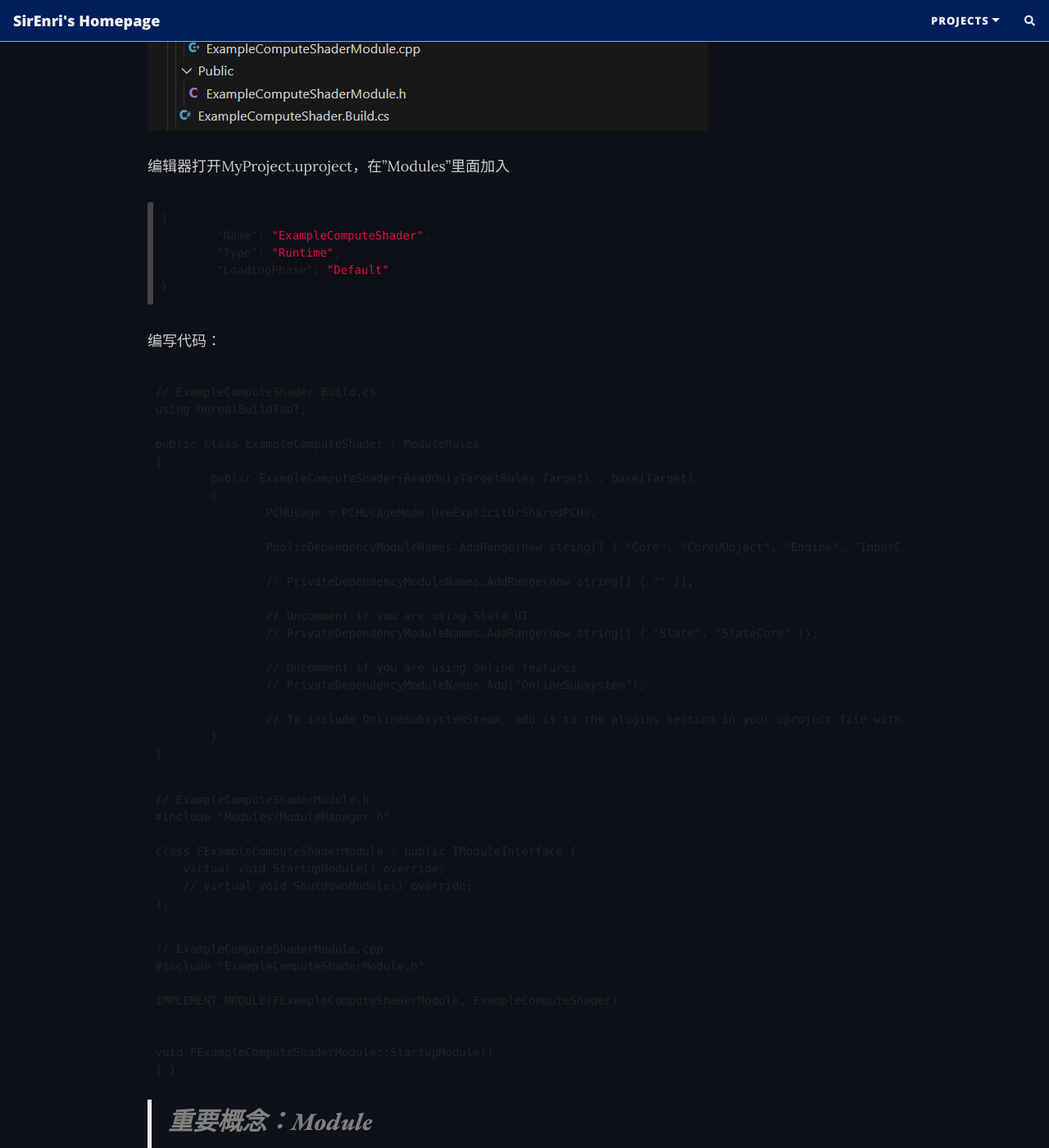
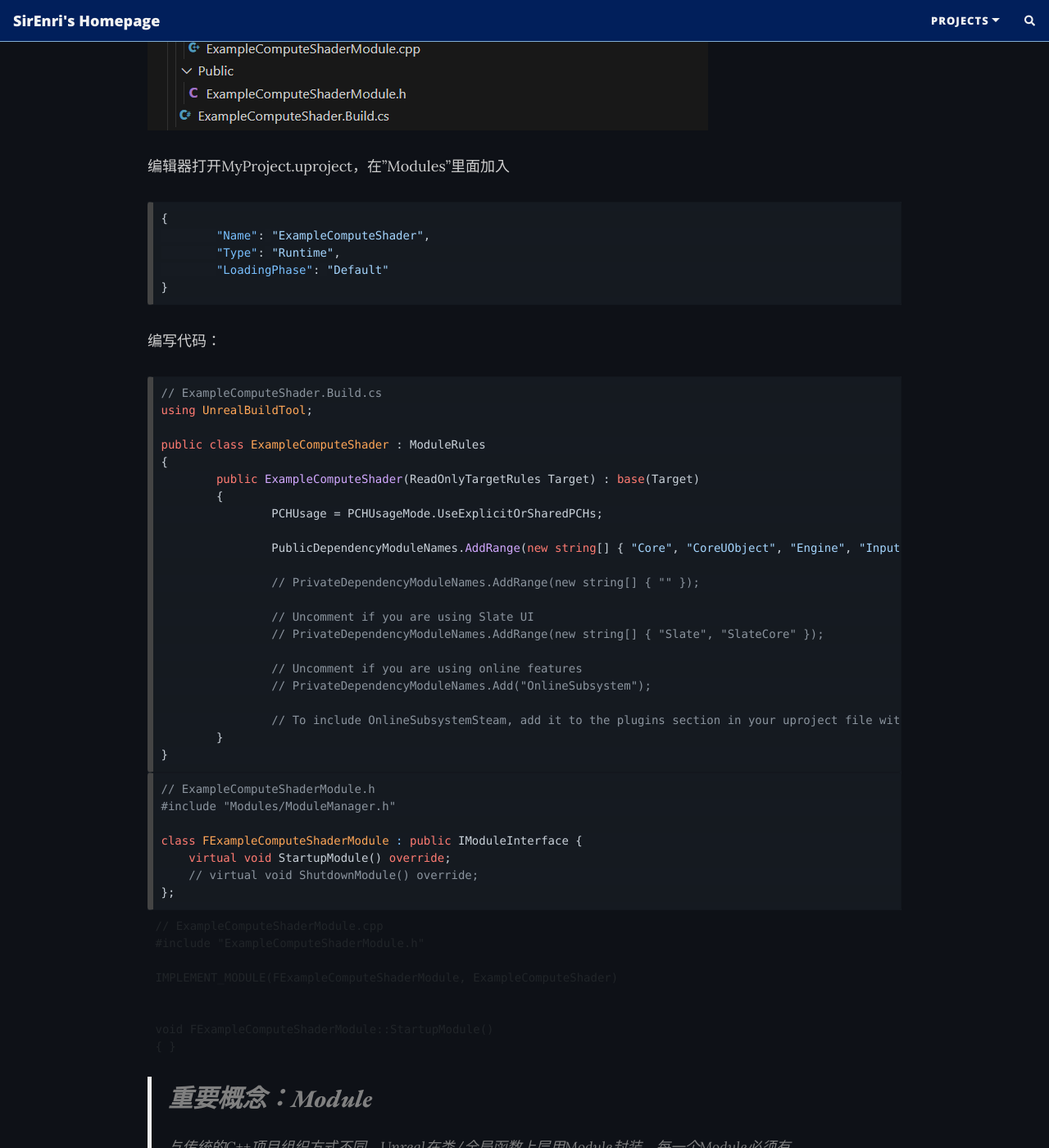
Before and after one commit to SirEnri2001/sirenri2001.github.io, a Jekyll site: the page built from _posts/2025-02-05-unreal-shader-tutorial-(Chinese).md, in a window 1280 px wide and 1400 px high, scrolled down 2536 px. Shown: the whole window at 82% size. Built offline with Jekyll 4.4.1, drawn with Linux system fonts in a browser that asks for light colours; nearby versions of some CDN libraries; comment, search, counter and statistics services are not loaded.

Commit message:
update code block style

````diff
--- a/_posts/2025-02-05-unreal-shader-tutorial-(Chinese).md
+++ b/_posts/2025-02-05-unreal-shader-tutorial-(Chinese).md
@@ -45,7 +45,7 @@
 
 编写代码：
 
-```C#
+```c#
 // ExampleComputeShader.Build.cs
 using UnrealBuildTool;
 
@@ -70,7 +70,7 @@
 }
 ```
 
-```C++
+```c++
 // ExampleComputeShaderModule.h
 #include "Modules/ModuleManager.h"
 
@@ -134,7 +134,7 @@
 
 打开项目根目录，新建Shaders/ExampleComputeShader.usf文件，输入HLSL代码：
 
-```c
+```c++
 // ExampleComputeShader.usf
 #include "/Engine/Public/Platform.ush"
 
@@ -522,7 +522,7 @@
 
 # 3.1 编写usf文件
 
-```c
+```c++
 // ExampleGrapihcsShader.usf
 #include "/Engine/Public/Platform.ush"
 // HLSL代码的文档见https://learn.microsoft.com/en-us/windows/win32/direct3dhlsl/dx-graphics-hlsl-reference
--- a/assets/css/beautifuljekyll.css
+++ b/assets/css/beautifuljekyll.css
@@ -838,8 +838,8 @@
 
 code {
   padding: 0.125rem 0.25rem;
-  color: #c7254e;
-  background-color: #f9f2f4;
+  color: #c9d1d9;
+  background-color: #161b22;
   border-radius: 0.25rem;
 }
 
--- a/assets/css/pygment_highlights.css
+++ b/assets/css/pygment_highlights.css
@@ -1,61 +1,113 @@
-/* .highlight  { background: #ffffff; } Dean commented out */
-/* .highlight pre { background-color: #fff; font-size: 16px } */
-.highlight .c { color: #999988; font-style: italic } /* Comment */
-.highlight .err { color: #a61717; background-color: #e3d2d2 } /* Error */
-.highlight .k { font-weight: bold } /* Keyword */
-.highlight .o { font-weight: bold } /* Operator */
-.highlight .cm { color: #999988; font-style: italic } /* Comment.Multiline */
-.highlight .cp { color: #999999; font-weight: bold } /* Comment.Preproc */
-.highlight .c1 { color: #999988; font-style: italic } /* Comment.Single */
-.highlight .cs { color: #999999; font-weight: bold; font-style: italic } /* Comment.Special */
-.highlight .gd { color: #000000; background-color: #ffdddd } /* Generic.Deleted */
-.highlight .gd .x { color: #000000; background-color: #ffaaaa } /* Generic.Deleted.Specific */
-.highlight .ge { font-style: italic } /* Generic.Emph */
-.highlight .gr { color: #aa0000 } /* Generic.Error */
-.highlight .gh { color: #999999 } /* Generic.Heading */
-.highlight .gi { color: #000000; background-color: #ddffdd } /* Generic.Inserted */
-.highlight .gi .x { color: #000000; background-color: #aaffaa } /* Generic.Inserted.Specific */
-.highlight .go { color: #888888 } /* Generic.Output */
-.highlight .gp { color: #555555 } /* Generic.Prompt */
-.highlight .gs { font-weight: bold } /* Generic.Strong */
-.highlight .gu { color: #aaaaaa } /* Generic.Subheading */
-.highlight .gt { color: #aa0000 } /* Generic.Traceback */
-.highlight .kc { font-weight: bold } /* Keyword.Constant */
-.highlight .kd { font-weight: bold } /* Keyword.Declaration */
-.highlight .kp { font-weight: bold } /* Keyword.Pseudo */
-.highlight .kr { font-weight: bold } /* Keyword.Reserved */
-.highlight .kt { color: #445588; font-weight: bold } /* Keyword.Type */
-.highlight .m { color: #009999 } /* Literal.Number */
-.highlight .s { color: #d14 } /* Literal.String */
-.highlight .na { color: #008080 } /* Name.Attribute */
-.highlight .nb { color: #0086B3 } /* Name.Builtin */
-.highlight .nc { color: #445588; font-weight: bold } /* Name.Class */
-.highlight .no { color: #008080 } /* Name.Constant */
-.highlight .ni { color: #800080 } /* Name.Entity */
-.highlight .ne { color: #990000; font-weight: bold } /* Name.Exception */
-.highlight .nf { color: #990000; font-weight: bold } /* Name.Function */
-.highlight .nn { color: #555555 } /* Name.Namespace */
-.highlight .nt { color: #000080 } /* Name.Tag */
-.highlight .nv { color: #008080 } /* Name.Variable */
-.highlight .ow { font-weight: bold } /* Operator.Word */
-.highlight .w { color: #bbbbbb } /* Text.Whitespace */
-.highlight .mf { color: #009999 } /* Literal.Number.Float */
-.highlight .mh { color: #009999 } /* Literal.Number.Hex */
-.highlight .mi { color: #009999 } /* Literal.Number.Integer */
-.highlight .mo { color: #009999 } /* Literal.Number.Oct */
-.highlight .sb { color: #d14 } /* Literal.String.Backtick */
-.highlight .sc { color: #d14 } /* Literal.String.Char */
-.highlight .sd { color: #d14 } /* Literal.String.Doc */
-.highlight .s2 { color: #d14 } /* Literal.String.Double */
-.highlight .se { color: #d14 } /* Literal.String.Escape */
-.highlight .sh { color: #d14 } /* Literal.String.Heredoc */
-.highlight .si { color: #d14 } /* Literal.String.Interpol */
-.highlight .sx { color: #d14 } /* Literal.String.Other */
-.highlight .sr { color: #009926 } /* Literal.String.Regex */
-.highlight .s1 { color: #d14 } /* Literal.String.Single */
-.highlight .ss { color: #990073 } /* Literal.String.Symbol */
-.highlight .bp { color: #999999 } /* Name.Builtin.Pseudo */
-.highlight .vc { color: #008080 } /* Name.Variable.Class */
-.highlight .vg { color: #008080 } /* Name.Variable.Global */
-.highlight .vi { color: #008080 } /* Name.Variable.Instance */
-.highlight .il { color: #009999 } /* Literal.Number.Integer.Long */
+/* This file was generated using `rougify style github.dark` */
+.highlight table td { padding: 5px; }
+.highlight table pre { margin: 0; }
+.highlight, .highlight .w {
+  color: #c9d1d9;
+  background-color: #161b22;
+}
+.highlight .k, .highlight .kd, .highlight .kn, .highlight .kp, .highlight .kr, .highlight .kt, .highlight .kv {
+  color: #ff7b72;
+}
+.highlight .gr {
+  color: #f0f6fc;
+}
+.highlight .gd {
+  color: #ffdcd7;
+  background-color: #67060c;
+}
+.highlight .nb {
+  color: #ffa657;
+}
+.highlight .nc {
+  color: #ffa657;
+}
+.highlight .no {
+  color: #ffa657;
+}
+.highlight .nn {
+  color: #ffa657;
+}
+.highlight .sr {
+  color: #7ee787;
+}
+.highlight .na {
+  color: #7ee787;
+}
+.highlight .nt {
+  color: #7ee787;
+}
+.highlight .gi {
+  color: #aff5b4;
+  background-color: #033a16;
+}
+.highlight .kc {
+  color: #79c0ff;
+}
+.highlight .l, .highlight .ld, .highlight .m, .highlight .mb, .highlight .mf, .highlight .mh, .highlight .mi, .highlight .il, .highlight .mo, .highlight .mx {
+  color: #79c0ff;
+}
+.highlight .sb {
+  color: #79c0ff;
+}
+.highlight .bp {
+  color: #79c0ff;
+}
+.highlight .ne {
+  color: #79c0ff;
+}
+.highlight .nl {
+  color: #79c0ff;
+}
+.highlight .py {
+  color: #79c0ff;
+}
+.highlight .nv, .highlight .vc, .highlight .vg, .highlight .vi, .highlight .vm {
+  color: #79c0ff;
+}
+.highlight .o, .highlight .ow {
+  color: #79c0ff;
+}
+.highlight .gh {
+  color: #1f6feb;
+  font-weight: bold;
+}
+.highlight .gu {
+  color: #1f6feb;
+  font-weight: bold;
+}
+.highlight .s, .highlight .sa, .highlight .sc, .highlight .dl, .highlight .sd, .highlight .s2, .highlight .se, .highlight .sh, .highlight .sx, .highlight .s1, .highlight .ss {
+  color: #a5d6ff;
+}
+.highlight .nd {
+  color: #d2a8ff;
+}
+.highlight .nf, .highlight .fm {
+  color: #d2a8ff;
+}
+.highlight .err {
+  color: #f0f6fc;
+  background-color: #8e1519;
+}
+.highlight .c, .highlight .ch, .highlight .cd, .highlight .cm, .highlight .cp, .highlight .cpf, .highlight .c1, .highlight .cs {
+  color: #8b949e;
+}
+.highlight .gl {
+  color: #8b949e;
+}
+.highlight .gt {
+  color: #8b949e;
+}
+.highlight .ni {
+  color: #c9d1d9;
+}
+.highlight .si {
+  color: #c9d1d9;
+}
+.highlight .ge {
+  color: #c9d1d9;
+  font-style: italic;
+}
+.highlight .gs {
+  color: #c9d1d9;
+  font-weight: bold;
+}
````
Also changed, not shown: beautiful-jekyll-theme.gemspec.
